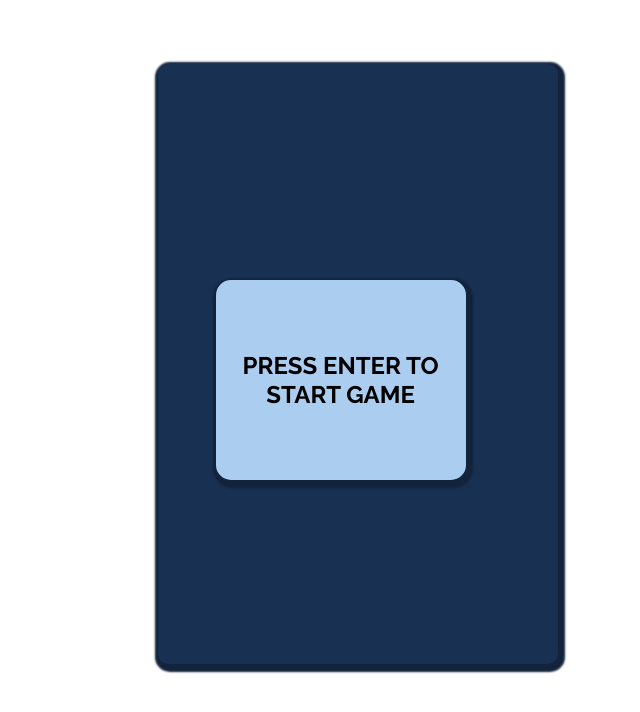
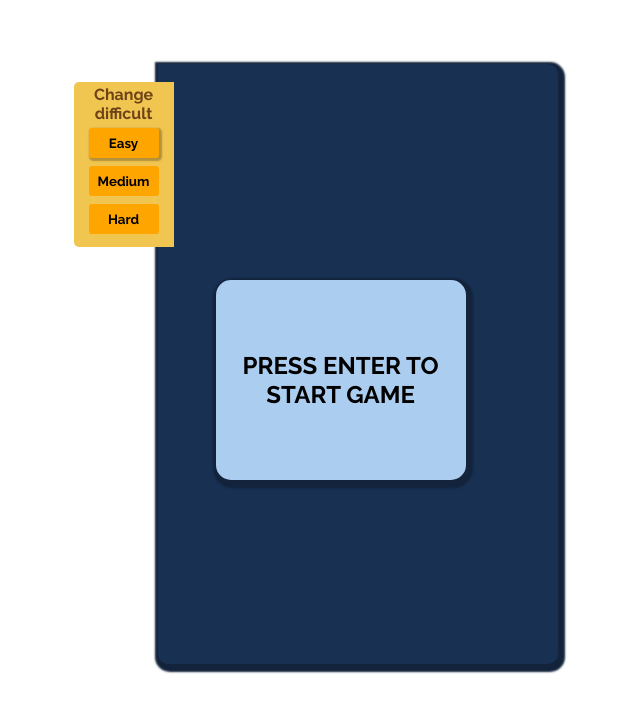
Before and after one commit to 17etro/Course-work.Javascript-2D-game, a website: page index.html in a window 1280 px wide. Shown: the whole page, without its empty margins (290-930 px from the left). Drawn offline with Linux system fonts and the light colour scheme.

Commit message:
add changer difficult

```diff
--- a/css/style.css
+++ b/css/style.css
@@ -1,11 +1,11 @@
-html, body {
+* {
+    padding: 0;
     margin: 0;
-    padding: 0;
 }
 canvas {
     margin-top: 5%;
     margin-left: 35%;
-    border-radius: 10px;
+    border-radius: 0px 10px 10px 10px;
     background: #183052;
     box-shadow: #12233b 2px 3px 2px 5px;
 }
@@ -21,6 +21,46 @@ span {
     position: fixed;
     left: 46%;
     top: 38%;
+}
+.difficult {
+    margin: 0;
+    padding: 0;
+    background: #f0c550;
+    border-radius: 5px 0px 0px 5px;
+    width: 100px;
+    position: absolute;
+    top: 10.2%;
+    left: 28.4%;
+}
+.change_dif {
+    margin: 0;
+    padding: 0;
+    margin-top: 3px;
+    color:  #6e4318;
+    text-align: center;
+    font-family: 'Raleway', sans-serif;
+}
+.difficult ul li {
+    list-style-type: none;
+    padding-top: 5px;
+    padding-bottom: 3px;
+    text-align: center;
+}
+.difficult ul {
+    padding-bottom: 10px;
+}
+.difficult ul li button {
+    width: 70px;
+    background: #ffa500;
+    border: none;
+    border-radius: 3px;
+    height: 30px;
+    margin: 0 auto;
+    font-family: 'Raleway', sans-serif;
+    outline: none;
+}
+.easy {
+    box-shadow: #b3923a 1.5px 1.5px 1.5px 1.5px;
 }
 .start {
     position: absolute;
--- a/index.html
+++ b/index.html
@@ -9,7 +9,24 @@
 </head>
 <body>
     <canvas id="canvas"></canvas>
+    <div class="difficult">
+        <p class="change_dif">
+            Change difficult
+        </p>
+       <ul>
+           <li><button id="changer1" class="easy">
+            Easy
+           </button></li>
 
+           <li><button id="changer2">
+            Medium
+           </button></li>
+
+           <li><button id="changer3">
+            Hard
+        </button></li>
+       </ul>
+    </div>
     <button class="start" id="start_game">press enter to start game</button>
     <p>
         <span class="text3" id="text3">3</span>
--- a/js/main.js
+++ b/js/main.js
@@ -15,7 +15,8 @@ scoreImg.src = "img/score.png";
 let score = 0,
 foodImg = [],
 randCount = Math.floor(Math.random()*5 + 1),
-dir;
+dir,
+speedCount = 15;
 
 for ( let i = 1; i <= 5; i++) {
     foodImg[i] = new Image();
@@ -43,6 +44,16 @@ function direction(event) {
         dir = "down";
 }
 
+//
+function setSpeed(count) {
+    speedCount = 15 - (count-1)*5;
+    console.log(speedCount);
+    for (let k = 1 ; k <= 3; k++) {
+            document.getElementById(`changer${k}`).style.boxShadow = 'none';
+    }
+    document.getElementById(`changer${count}`).style.boxShadow = "#b3923a 1.5px 1.5px 1.5px 1.5px";
+}
+//
 
 //функция которая делает заданый элемент невидимым
 function visibility(nameID) {
@@ -71,18 +82,21 @@ ctx.fillStyle = "white";
 ctx.font = "20px Arial";
 ctx.fillText(score, 40, 25);
 }
+////////////////////////////////////////////
+
+//Функция которая запускаеться при нажатие на кпопку
 function start() {
 
     //Отключаем кнопку
     visibility('start_game');
     document.getElementById('start_game').setAttribute('disabled', 'disabled');
+
     //запускаем перед началом игры анимированый таймер
     let count = 0;
     for (let i = 3 ; i >= 1 ; i-- ) {
     setTimeout( ()=>{ document.getElementById(`text${i}`).style.animationPlayState='running'; }, count*1000 );
     count++;
    }
-///////////////////////////////////////////////////
 
 //Основная функция, которая отрисовует игру
 function draw() {
@@ -120,12 +134,13 @@ function draw() {
 //!!!!!!!
     ctx.restore();
 //!!!!!!
-    if(dir == "left") refr.x -= 2;
-    if(dir == "right") refr.x += 2;
+    if(dir == "left") refr.x = refr.x - 2 - ( score / speedCount );
+    if(dir == "right") refr.x = refr.x + 2 + ( score / speedCount );
     if(dir == "down") refr.x += 0;
 
-    food.y += 2;
-    if (randCount === 5 && food.y + 15 === refr.y && food.x + 40 <= refr.x + 90 && food.x >= refr.x ) {
+    food.y = food.y + 2 + Math.floor( (score / speedCount));
+
+    if (randCount === 5 && food.y >= refr.y - 20 && food.y <= refr.y - 15 && food.x + 40 <= refr.x + 90 && food.x >= refr.x ) {
         score += 5;
         food =  {
             x: Math.floor(Math.random()*275+15),
@@ -134,7 +149,7 @@ function draw() {
         randCount = Math.floor(Math.random()*5 + 1);
     }
 
-     else if (food.y + 15 === refr.y && food.x + 40 <= refr.x + 90 && food.x >= refr.x ) {
+     else if ( food.y >= refr.y - 20 && food.y <= refr.y - 15  && food.x + 40 <= refr.x + 90 && food.x >= refr.x ) {
         score ++;
         food = {
             x: Math.floor(Math.random()*275+15),
@@ -164,3 +179,8 @@ document.addEventListener("keydown", (event)=>{
     if (event.keyCode === 13) {
         start();}
 });
+for (let i = 1; i <= 3; i++) {
+document.getElementById(`changer${i}`).onclick = ()=> {
+    setSpeed(i);
+}
+}
```
